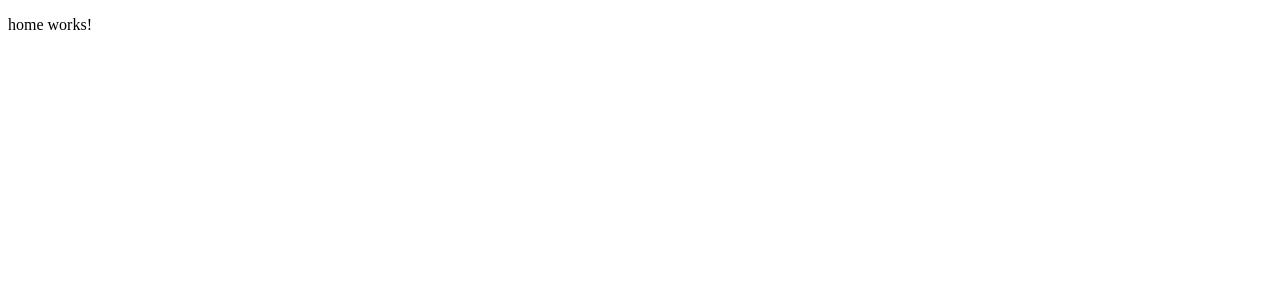
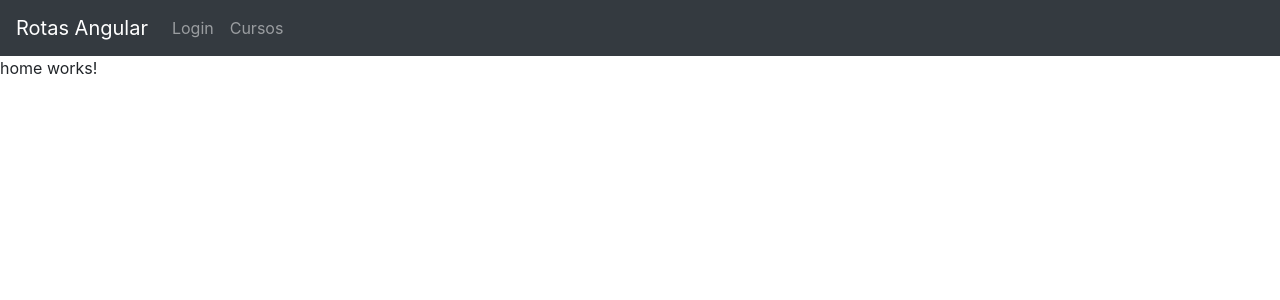
Before and after one commit to MucaBordini/curso-angular-rotas, an Angular app: page /home in a window 1280 px wide. Shown: the top 300 px of the page. Built offline with nearby package versions, Linux system fonts and the light colour scheme.

Commit message:
RouterLink definindo rotas no template

```diff
--- a/angular.json
+++ b/angular.json
@@ -24,6 +24,7 @@
               "src/assets"
             ],
             "styles": [
+              "node_modules/bootstrap/dist/css/bootstrap.min.css",
               "src/styles.css"
             ],
             "scripts": []
--- a/package.json
+++ b/package.json
@@ -16,9 +16,12 @@
     "@angular/compiler": "~11.0.9",
     "@angular/core": "~11.0.9",
     "@angular/forms": "~11.0.9",
+    "@angular/localize": "~11.0.9",
     "@angular/platform-browser": "~11.0.9",
     "@angular/platform-browser-dynamic": "~11.0.9",
     "@angular/router": "~11.0.9",
+    "@ng-bootstrap/ng-bootstrap": "^9.0.1",
+    "bootstrap": "^4.5.0",
     "rxjs": "~6.6.0",
     "tslib": "^2.0.0",
     "zone.js": "~0.10.2"
--- a/src/app/app.component.html
+++ b/src/app/app.component.html
@@ -1 +1,2 @@
+<app-header></app-header>
 <router-outlet></router-outlet>
--- /dev/null
+++ b/src/app/header/header.component.html
@@ -0,0 +1,14 @@
+<div>
+    <nav class="navbar navbar-expand-lg navbar-dark bg-dark">
+        <a routerLink="" class="navbar-brand">Rotas Angular</a>
+        <button class="navbar-toggler" type="button" data-toggle="collapse" data-target="#navbarNavAltMarkup" aria-controls="navbarNavAltMarkup" aria-expanded="false" aria-label="Toggle navigation">
+            <span class="navbar-toggler-icon"></span>
+        </button>
+        <div class="collapse navbar-collapse" id="navbarNavAltMarkup">
+            <div class="navbar-nav">
+            <a routerLink="/login" class="nav-item nav-link">Login</a>
+            <a routerLink="/cursos" class="nav-item nav-link">Cursos</a>
+            </div>
+        </div>
+    </nav>
+</div>
--- /dev/null
+++ b/src/app/header/header.component.ts
@@ -0,0 +1,15 @@
+import { Component, OnInit } from '@angular/core';
+
+@Component({
+  selector: 'app-header',
+  templateUrl: './header.component.html',
+  styleUrls: ['./header.component.css']
+})
+export class HeaderComponent implements OnInit {
+
+  constructor() { }
+
+  ngOnInit(): void {
+  }
+
+}
--- a/src/polyfills.ts
+++ b/src/polyfills.ts
@@ -1,3 +1,7 @@
+/***************************************************************************************************
+ * Load `$localize` onto the global scope - used if i18n tags appear in Angular templates.
+ */
+import '@angular/localize/init';
 /**
  * This file includes polyfills needed by Angular and is loaded before the app.
  * You can add your own extra polyfills to this file.
```
Also changed, not shown: src/app/app.module.ts (+6 -2 lines), src/app/header/header.component.css (added), 2 other files (tests, documents, lock files or other folders).
